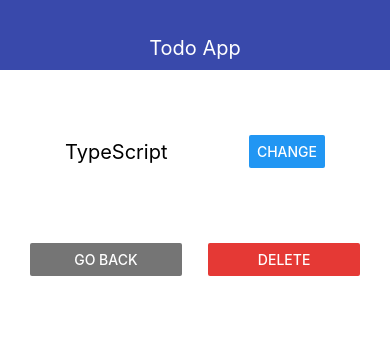
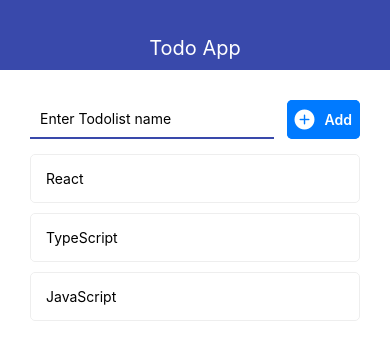
Before and after one commit to ArtsiomYermakou/React_Native_project, a React Native app: screen / in a window 390 px wide. Shown: the top 360 px of the page. Built offline with nearby package versions, Linux system fonts and the light colour scheme.

Commit message:
pre refactor.

```diff
--- a/App.tsx
+++ b/App.tsx
@@ -11,7 +11,7 @@
 }
 
 export default function App() {
-    const [todoId, setTodoId] = useState<string | null>("2");
+    const [todoId, setTodoId] = useState<string | null>(null);
     const [todos, setTodos] = useState<Array<TodosType>>([
         {id: "1", title: "React"},
         {id: "2", title: "TypeScript"},
--- a/app.json
+++ b/app.json
@@ -3,7 +3,7 @@
     "name": "react-native-project",
     "slug": "react-native-project",
     "version": "1.0.0",
-    "orientation": "portrait",
+    "orientation": "default",
     "icon": "./assets/icon.png",
     "splash": {
       "image": "./assets/splash.png",
--- a/package.json
+++ b/package.json
@@ -8,8 +8,10 @@
     "eject": "expo eject"
   },
   "dependencies": {
+    "@expo/vector-icons": "^10.2.1",
     "@types/styled-components": "^5.1.4",
     "expo": "~39.0.2",
+    "expo-font": "^8.3.0",
     "expo-status-bar": "~1.0.2",
     "react": "16.13.1",
     "react-dom": "16.13.1",
--- a/src/components/AddTodo.tsx
+++ b/src/components/AddTodo.tsx
@@ -1,7 +1,8 @@
 import React, {useState} from "react";
-import {Button, Alert} from "react-native";
+import { Alert, Keyboard} from "react-native";
 import styled from "styled-components/native";
 import {THEME} from "../theme";
+import {AntDesign} from '@expo/vector-icons';
 
 type AddTodoPropsType = {
     onSubmit: (title: string) => void
@@ -15,6 +16,7 @@
         if (value) {
             onSubmit(value.trim());
             setValue("")
+            Keyboard.dismiss();
         } else {
             Alert.alert("Enter Value")
         }
@@ -28,7 +30,7 @@
         <Block>
             <Input onChangeText={changeText} value={value}
                    placeholder={"Enter Todolist name"} autoCorrect={false} autoCapitalize={"none"}/>
-            <Button title={"Add"} onPress={pressHandler}/>
+            <AntDesign.Button name={"pluscircle"} onPress={pressHandler}>Add</AntDesign.Button>
         </Block>
     )
 }
--- a/src/components/EditModal.tsx
+++ b/src/components/EditModal.tsx
@@ -2,6 +2,7 @@
 import {Alert, Button, Modal, TextInput} from "react-native";
 import styled from "styled-components/native";
 import {THEME} from "../theme"
+import {AppButton} from "./ui/AppButton";
 
 type EditModalPropsType = {
     visible: boolean
@@ -27,12 +28,11 @@
                 <CustomInput value={title} onChangeText={setTitle} maxLength={64} autoCorrect={false}
                              autoCapitalize={"none"} placeholder={"Enter name"}/>
                 <ButtonGroup>
-                    <Button color={THEME.DANGER_COLOR} title={"Cancel"} onPress={() => {
+                    <AppButton color={THEME.DANGER_COLOR} onPress={() => {
                         onCancel()
-                    }}/>
-                    <Button title={"Save"} onPress={saveHandler}/>
+                    }}>Cancel</AppButton>
+                    <AppButton onPress={saveHandler}>Save</AppButton>
                 </ButtonGroup>
-
             </Wrapper>
         </Modal>
     )
--- a/src/components/Todo.tsx
+++ b/src/components/Todo.tsx
@@ -1,5 +1,5 @@
 import React from "react";
-import {Text, TouchableOpacity} from "react-native";
+import {TouchableOpacity} from "react-native";
 import {TodosType} from "../../App";
 import styled from "styled-components/native";
 
@@ -20,7 +20,7 @@
                           onPress={() => onOpen(todolist.id)}
                           onLongPress={longPressHandler}>
             <TodoContainer>
-                <Text>{todolist.title}</Text>
+                <TextTitle>{todolist.title}</TextTitle>
             </TodoContainer>
         </TouchableOpacity>
     )
@@ -35,5 +35,8 @@
         border-radius: 5px;
         margin-bottom: 10px;
 `
+const TextTitle = styled.Text`
+
+`
 
 export default Todo;
--- /dev/null
+++ b/src/components/ui/AppButton.tsx
@@ -0,0 +1,29 @@
+import { Text, TouchableOpacity, View} from "react-native";
+import styled from "styled-components/native";
+import React from "react";
+import {THEME} from "../../theme";
+
+type AppButtonPropsType = {
+    children: React.ReactNode
+    onPress?: () => void
+    color?: string
+}
+
+export const AppButton: React.FC<AppButtonPropsType> = ({color = THEME.MAIN_COLOR, onPress, children}) => {
+
+    return (
+        <TouchableOpacity onPress={onPress}>
+            <ButtonAppButton style={{backgroundColor: color}}>
+                <Text style={{color: "#fff"}}>{children}</Text>
+            </ButtonAppButton>
+        </TouchableOpacity>
+    )
+}
+
+const ButtonAppButton = styled.View`
+  padding: 10px 20px;
+  border-radius: 5px;
+  flex-direction: row;
+  align-items: center;
+  justify-content: center;
+`
--- a/src/screens/MainScreen.tsx
+++ b/src/screens/MainScreen.tsx
@@ -1,8 +1,10 @@
-import React from "react";
-import {FlatList, View} from "react-native"
+import React, {useEffect, useState} from "react";
+import {Dimensions, FlatList, View} from "react-native"
 import AddTodo from "../components/AddTodo";
 import Todo from "../components/Todo";
 import {TodosType} from "../../App";
+import styled from "styled-components/native";
+import {THEME} from "../theme";
 
 type MainScreenPropsType = {
     addTodo: (title: string) => void
@@ -12,14 +14,54 @@
 }
 
 export const MainScreen: React.FC<MainScreenPropsType> = ({openTodo, addTodo, todos, removeTodo}) => {
+
+    const [deviceWidth, setDeviceWidth] = useState(Dimensions.get("window").width - THEME.PADDING_HORIZONTAL * 2)
+
+    useEffect(() => {
+        const update = () => {
+            const width = Dimensions.get("window").width - THEME.PADDING_HORIZONTAL * 2;
+            setDeviceWidth(width)
+        }
+        Dimensions.addEventListener("change", update);
+        return () => {
+            Dimensions.removeEventListener("change", update);
+        }
+    })
+
+
+    let content = <View style={{width: deviceWidth}}>
+        <FlatList
+            keyExtractor={item => item.id.toString()}
+            data={todos}
+            renderItem={({item}) => (<Todo onOpen={openTodo}
+                                           todolist={item}
+                                           onRemove={removeTodo}/>)}
+        />
+    </View>
+
+    if (todos.length === 0) {
+        content = <ImageWrapper>
+            <ImageCustom source={require("../../assets/no-items.png")}/>
+        </ImageWrapper>
+    }
+
     return (
         <View>
             <AddTodo onSubmit={addTodo}/>
-            <FlatList
-                keyExtractor={item => item.id.toString()}
-                data={todos}
-                renderItem={({item}) => (<Todo onOpen={openTodo} todolist={item} onRemove={removeTodo}/>)}
-            />
+            {content}
         </View>
     )
 }
+
+const ImageWrapper = styled.View`
+  align-items: center;
+  justify-content: center;
+  padding: 10px;
+  height: 300px;
+`
+
+const ImageCustom = styled.Image`
+  width: 100%;
+  height: 100%;
+  resize-mode: contain;
+`
--- a/src/screens/TodoScreen.tsx
+++ b/src/screens/TodoScreen.tsx
@@ -1,9 +1,11 @@
 import React, {useState} from "react";
-import {Button} from "react-native"
+import {Button, Dimensions} from "react-native"
 import styled from "styled-components/native";
 import {THEME} from "../theme"
 import {AppCard} from "../components/ui/AppCard";
 import {EditModal} from "../components/EditModal";
+import {AppButton} from "../components/ui/AppButton";
+import {FontAwesome, AntDesign} from "@expo/vector-icons"
 
 type TodoScreenPropsType = {
     goBack: () => void
@@ -29,17 +31,22 @@
             <Card>
                 <AppCard>
                     <Title>{todo.title}</Title>
-                    <Button title={"Change"} onPress={() => {
+                    <AppButton onPress={() => {
                         setModal(true);
-                    }}/>
+                    }}>
+                        <FontAwesome name={"edit"} size={20}/>
+                    </AppButton>
                 </AppCard>
             </Card>
             <ButtonGroup>
                 <ButtonWrapper>
-                    <Button color={THEME.GREY_COLOR} title={"go Back"} onPress={goBack}/>
+                    <AppButton color={THEME.GREY_COLOR} onPress={goBack}>
+                        <AntDesign size={20} name={"back"}/></AppButton>
                 </ButtonWrapper>
                 <ButtonWrapper>
-                    <Button color={THEME.DANGER_COLOR} title={"delete"} onPress={() => onRemove(todo.id)}/>
+                    <AppButton color={THEME.DANGER_COLOR} onPress={() => onRemove(todo.id)}>
+                        <FontAwesome name={"remove"} size={20}/>
+                    </AppButton>
                 </ButtonWrapper>
             </ButtonGroup>
         </>
@@ -52,7 +59,7 @@
   margin-top: 20px;
 `
 const ButtonWrapper = styled.View`
-  width: 46%;
+  width: ${Dimensions.get("window").width > 400 ? 150 : 120};
 `
 const Title = styled.Text`
   font-size: 20px;
--- a/src/theme.ts
+++ b/src/theme.ts
@@ -2,4 +2,5 @@
     DANGER_COLOR: "#e53935",
     GREY_COLOR: "#757575",
     MAIN_COLOR: "#3949ab",
+    PADDING_HORIZONTAL: 30,
 }
```
Also changed, not shown: 1 other file (tests, documents, lock files or other folders).
